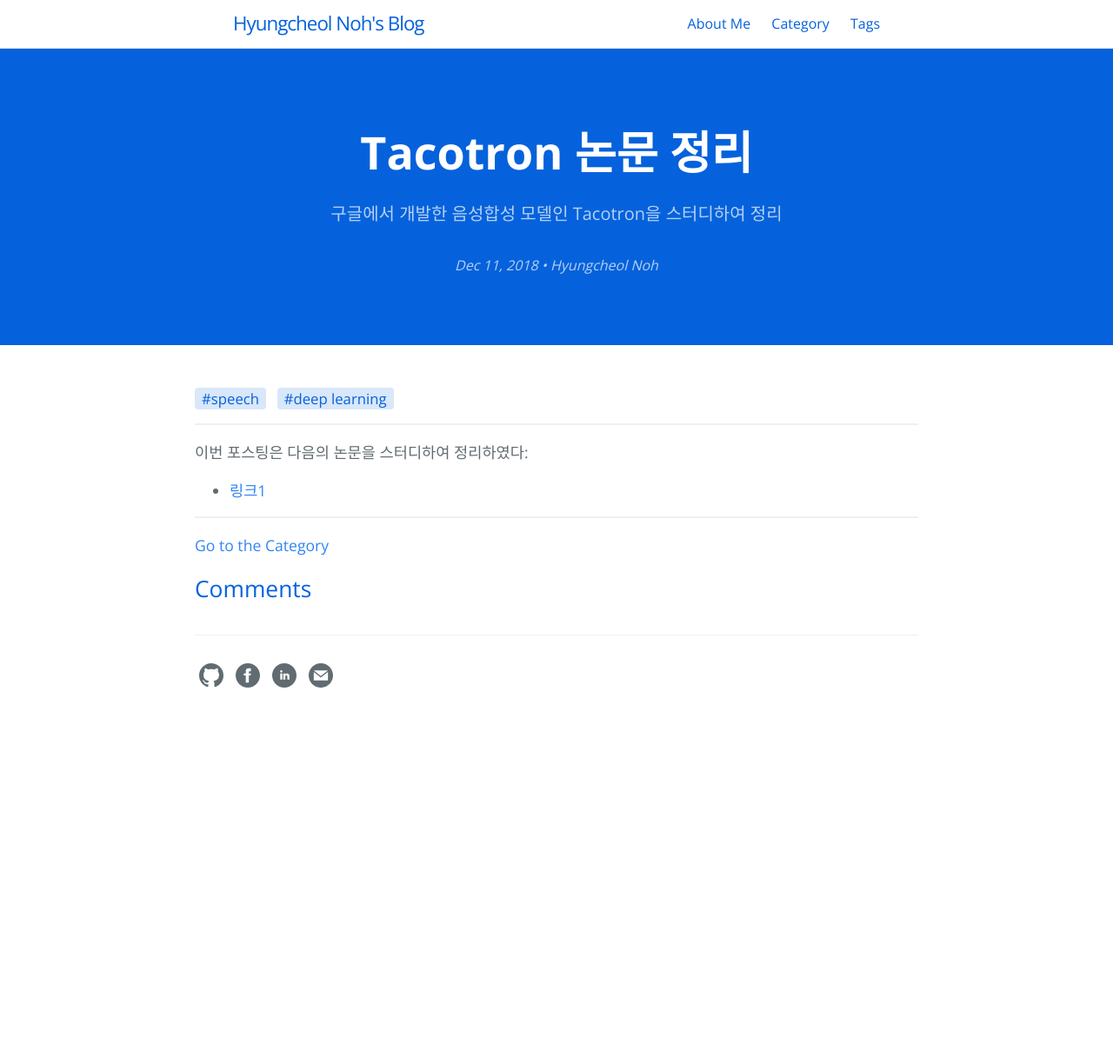
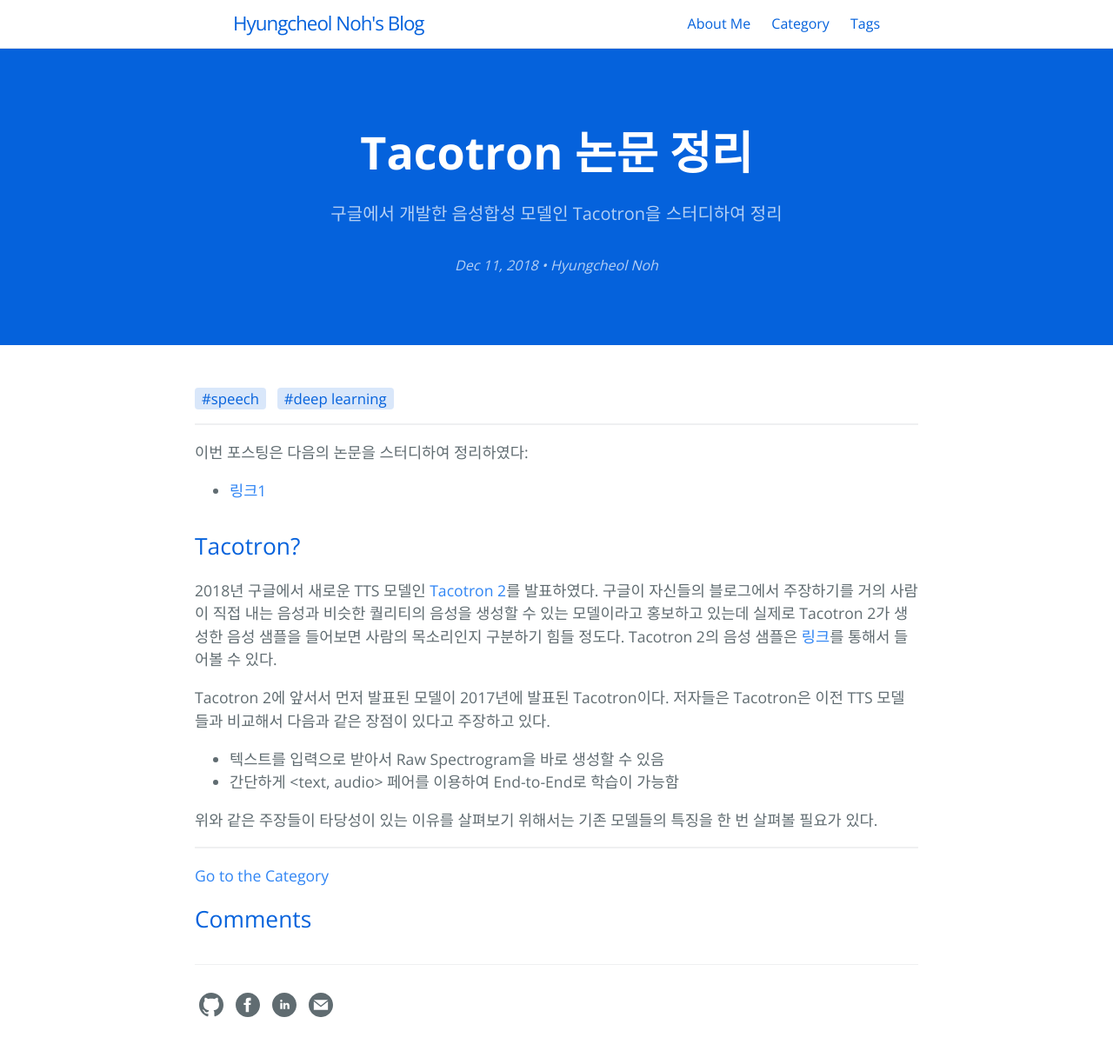
Before and after one commit to hcnoh/hcnoh.github.io, a Jekyll site: the page built from _posts/2018-12-11-tacotron.md, in a window 1280 px wide. Shown: the whole page at 87% size. Built offline with Jekyll 4.4.1, drawn with Linux system fonts in a browser that asks for light colours; comment, search, counter and statistics services are not loaded; before the commit the page ends 900 px from its top, so only the background shows below that.

Commit message:
Update 2018-12-11-tacotron.md

```diff
--- a/_posts/2018-12-11-tacotron.md
+++ b/_posts/2018-12-11-tacotron.md
@@ -16,3 +16,12 @@
 
 이번 포스팅은 다음의 논문을 스터디하여 정리하였다:
 - [링크1](https://arxiv.org/abs/1703.10135)
+
+## Tacotron?
+2018년 구글에서 새로운 TTS 모델인 [Tacotron 2](https://ai.googleblog.com/2017/12/tacotron-2-generating-human-like-speech.html)를 발표하였다. 구글이 자신들의 블로그에서 주장하기를 거의 사람이 직접 내는 음성과 비슷한 퀄리티의 음성을 생성할 수 있는 모델이라고 홍보하고 있는데 실제로 Tacotron 2가 생성한 음성 샘플을 들어보면 사람의 목소리인지 구분하기 힘들 정도다. Tacotron 2의 음성 샘플은 [링크](https://google.github.io/tacotron/publications/tacotron2/index.html)를 통해서 들어볼 수 있다.
+
+Tacotron 2에 앞서서 먼저 발표된 모델이 2017년에 발표된 Tacotron이다. 저자들은 Tacotron은 이전 TTS 모델들과 비교해서 다음과 같은 장점이 있다고 주장하고 있다.
+- 텍스트를 입력으로 받아서 Raw Spectrogram을 바로 생성할 수 있음
+- 간단하게 <text, audio> 페어를 이용하여 End-to-End로 학습이 가능함
+
+위와 같은 주장들이 타당성이 있는 이유를 살펴보기 위해서는 기존 모델들의 특징을 한 번 살펴볼 필요가 있다.
```
